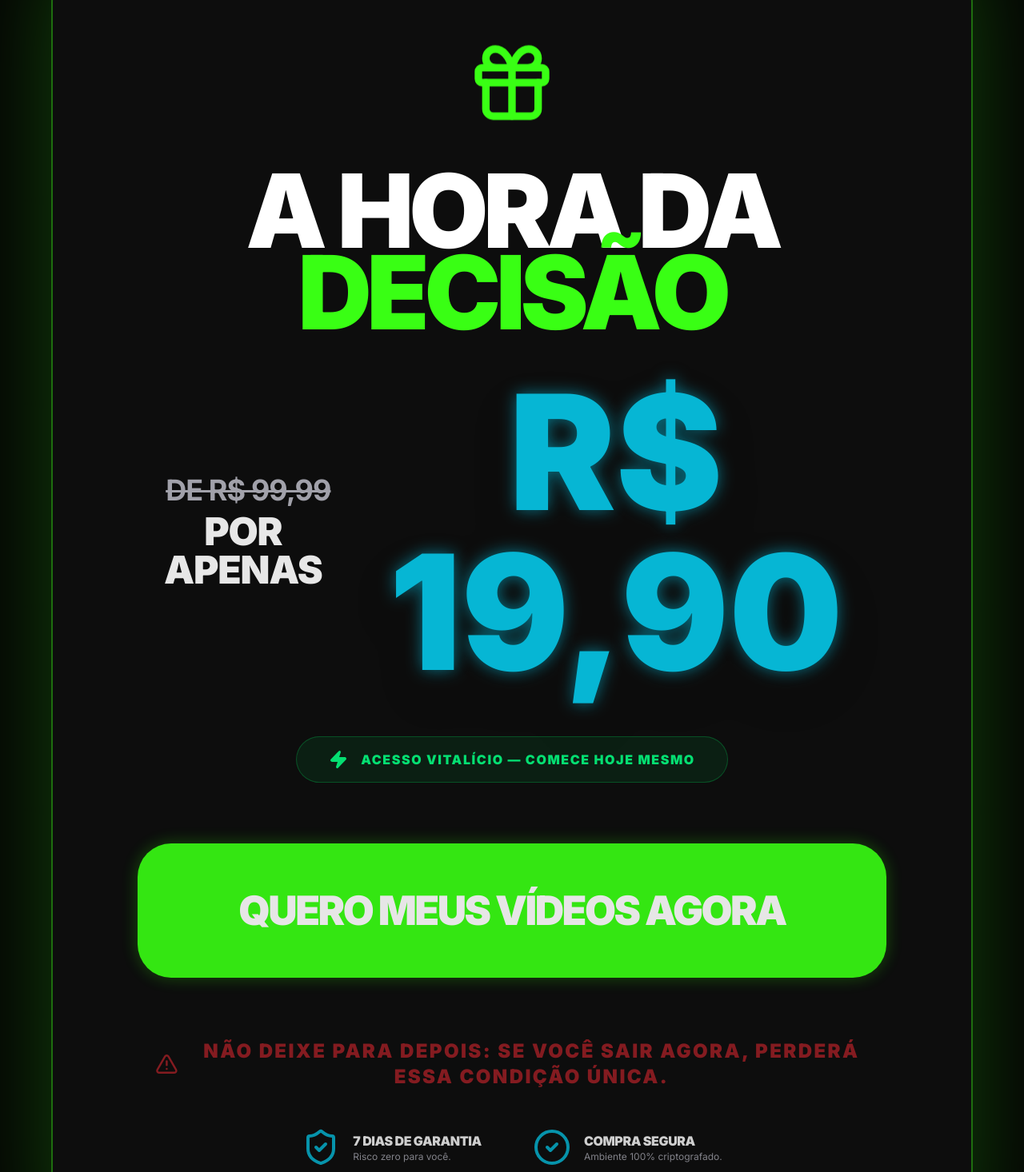
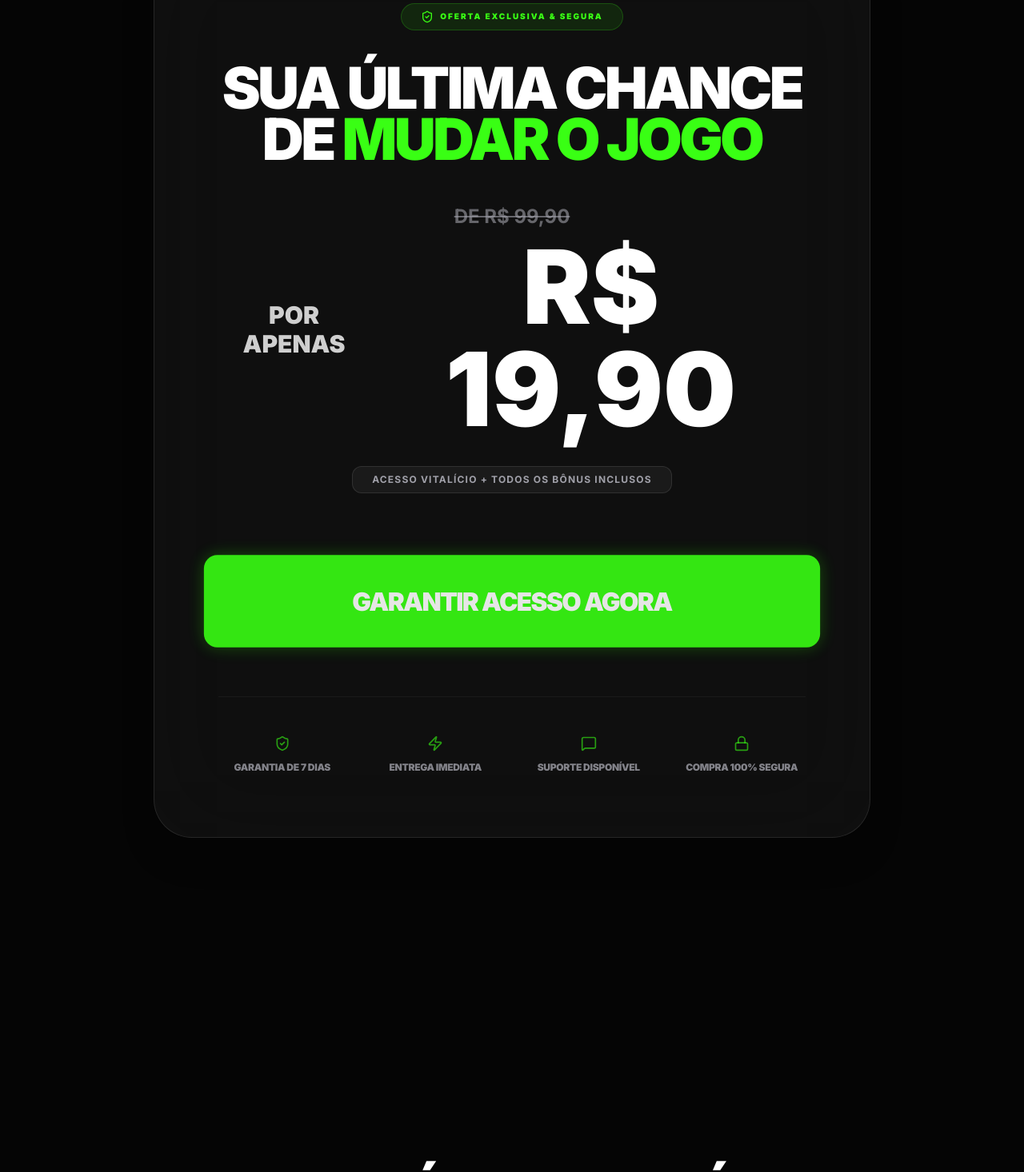
Before and after one commit to mikaelryan277-cmyk/pack-de-cortes, a React (Vite) app: page / in a window 1280 px wide. Shown: the part 7980-9446 px from the top of the page at 80% size. Built offline with nearby package versions, Linux system fonts and the light colour scheme.

Commit message:
feat: Add new icons and refine final offer section
Introduces `Lock` and `MessageSquare` icons from `lucide-react`.
Adjusts styling for the final offer section, including background blur, size, shape, and shadow.
Improves animations for the final offer section with `y: 40` to `y: 0` transition.

```diff
--- a/src/App.tsx
+++ b/src/App.tsx
@@ -23,7 +23,9 @@ import {
   Layers,
   ChevronLeft,
   ChevronRight,
-  AlertTriangle
+  AlertTriangle,
+  Lock,
+  MessageSquare
 } from 'lucide-react';
 
 /// --- Components ---
@@ -431,65 +433,62 @@ const MainLandingPage = () => {
 
       {/* --- Final Offer --- */}
       <section className="py-40 md:py-64 px-6 relative overflow-hidden">
-        <div className="absolute top-1/2 left-1/2 -translate-x-1/2 -translate-y-1/2 w-full h-full -z-10 opacity-25 blur-[200px]">
-          <div className="absolute top-1/2 left-1/2 -translate-x-1/2 -translate-y-1/2 w-[1000px] h-[1000px] bg-accent/40 rounded-full" />
+        <div className="absolute top-1/2 left-1/2 -translate-x-1/2 -translate-y-1/2 w-full h-full -z-10 opacity-10 blur-[180px]">
+          <div className="absolute top-1/2 left-1/2 -translate-x-1/2 -translate-y-1/2 w-[1200px] h-[1200px] bg-accent rounded-full" />
         </div>
 
-        <div className="max-w-6xl mx-auto">
+        <div className="max-w-4xl mx-auto">
           <motion.div
-            initial={{ opacity: 0, scale: 0.95 }}
-            whileInView={{ opacity: 1, scale: 1 }}
+            initial={{ opacity: 0, y: 40 }}
+            whileInView={{ opacity: 1, y: 0 }}
             viewport={{ once: true }}
-            className="bg-surface/70 backdrop-blur-3xl p-12 md:p-32 rounded-[80px] border-2 border-accent/40 shadow-[0_0_120px_rgba(57,255,20,0.25)] text-center relative"
+            className="bg-surface/80 backdrop-blur-3xl p-10 md:p-20 rounded-[48px] border border-white/10 shadow-2xl text-center relative"
           >
-            <div className="absolute -top-6 left-1/2 -translate-x-1/2 flex flex-wrap justify-center gap-6 w-full px-6">
-              <div className="bg-accent text-white px-10 py-3 rounded-full text-xs font-black uppercase tracking-[0.2em] shadow-neon-accent">OFERTA LIMITADA</div>
-              <div className="bg-cyan text-white px-10 py-3 rounded-full text-xs font-black uppercase tracking-[0.2em] shadow-neon-cyan">ACESSO IMEDIATO</div>
-            </div>
-
-            <Gift className="w-28 h-28 text-accent mx-auto mb-12 animate-float" />
-            <h2 className="text-5xl md:text-9xl font-sans font-black mb-12 tracking-tighter uppercase leading-[0.8] transition-all">A HORA DA <span className="text-accent">DECISÃO</span></h2>
-
-            <div className="flex flex-col items-center mb-20">
-              <div className="flex flex-col md:flex-row items-center gap-6 md:gap-10">
-                <div className="flex flex-col items-center md:items-end">
-                  <span className="text-text-dim line-through text-2xl md:text-4xl mb-2 font-bold tracking-tight">DE R$ 99,99</span>
-                  <span className="text-3xl md:text-5xl font-black uppercase tracking-tight text-white/90">POR APENAS</span>
-                </div>
-                <span className="text-9xl md:text-[200px] font-sans font-black text-cyan text-glow-cyan leading-none drop-shadow-2xl">R$ 19,90</span>
-              </div>
-              <div className="mt-14 flex items-center gap-4 text-green-400 font-black uppercase tracking-widest bg-green-500/10 px-10 py-4 rounded-full border border-green-500/30 text-sm md:text-base">
-                <Zap className="w-6 h-6 fill-current" />
-                ACESSO VITALÍCIO — COMECE HOJE MESMO
+            <div className="flex justify-center mb-10">
+              <div className="bg-accent/10 px-6 py-2 rounded-full border border-accent/20 flex items-center gap-2">
+                <ShieldCheck className="w-4 h-4 text-accent" />
+                <span className="text-accent text-[10px] font-black uppercase tracking-[0.2em]">Oferta Exclusiva & Segura</span>
               </div>
             </div>
 
-            <Button href={checkoutLink} className="text-3xl md:text-5xl px-20 py-10 md:py-14 w-full shadow-[0_0_80px_rgba(57,255,20,0.4)] rounded-[40px]">
-              QUERO MEUS VÍDEOS AGORA
+            <h2 className="text-4xl md:text-7xl font-sans font-black mb-12 tracking-tighter uppercase leading-[0.9]">
+              SUA ÚLTIMA CHANCE DE <span className="text-accent">MUDAR O JOGO</span>
+            </h2>
+
+            <div className="mb-20">
+              <div className="flex flex-col items-center gap-2 mb-8">
+                <span className="text-text-dim/60 line-through text-xl md:text-2xl font-bold">DE R$ 99,90</span>
+                <div className="flex flex-col md:flex-row items-center md:items-baseline gap-2">
+                  <span className="text-2xl md:text-3xl font-black text-white/80">POR APENAS</span>
+                  <span className="text-7xl md:text-9xl font-sans font-black text-white leading-none">R$ 19,90</span>
+                </div>
+              </div>
+              <div className="inline-flex items-center gap-2 px-6 py-2 bg-white/5 rounded-xl border border-white/10 text-[10px] md:text-xs font-bold text-text-dim uppercase tracking-widest">
+                Acesso Vitalício + Todos os Bônus Inclusos
+              </div>
+            </div>
+
+            <Button
+              href={checkoutLink}
+              className="text-2xl md:text-3xl px-16 py-8 md:py-10 w-full rounded-2xl shadow-none animate-none hover:shadow-[0_0_40px_rgba(57,255,20,0.2)] transition-all bg-accent hover:bg-accent/90"
+            >
+              GARANTIR ACESSO AGORA
             </Button>
 
-            <div className="mt-20 flex flex-col items-center gap-12">
-              <div className="flex items-center gap-5 text-red-500 font-black uppercase tracking-widest animate-pulse text-base md:text-2xl">
-                <AlertTriangle className="w-8 h-8 md:w-10 md:h-10" />
-                NÃO DEIXE PARA DEPOIS: Se você sair agora, perderá essa condição única.
-              </div>
-
-              <div className="flex flex-wrap justify-center gap-10 md:gap-16 opacity-80">
-                <div className="flex items-center gap-4">
-                  <ShieldCheck className="w-12 h-12 text-cyan" />
-                  <div className="text-left">
-                    <div className="font-black text-sm md:text-base uppercase tracking-tight">7 DIAS DE GARANTIA</div>
-                    <div className="text-xs text-text-dim">Risco zero para você.</div>
-                  </div>
+            <div className="mt-16 pt-12 border-t border-white/5 grid grid-cols-2 md:grid-cols-4 gap-8 text-center">
+              {[
+                { icon: <ShieldCheck className="w-5 h-5" />, text: "Garantia de 7 dias" },
+                { icon: <Zap className="w-5 h-5" />, text: "Entrega imediata" },
+                { icon: <MessageSquare className="w-5 h-5" />, text: "Suporte disponível" },
+                { icon: <Lock className="w-5 h-5" />, text: "Compra 100% segura" }
+              ].map((item, i) => (
+                <div key={i} className="flex flex-col items-center gap-3">
+                  <div className="text-accent/60">{item.icon}</div>
+                  <span className="text-[10px] md:text-xs font-black text-text-dim/80 uppercase tracking-tight leading-tight">
+                    {item.text}
+                  </span>
                 </div>
-                <div className="flex items-center gap-4">
-                  <CheckCircle2 className="w-12 h-12 text-cyan" />
-                  <div className="text-left">
-                    <div className="font-black text-sm md:text-base uppercase tracking-tight">COMPRA SEGURA</div>
-                    <div className="text-xs text-text-dim">Ambiente 100% criptografado.</div>
-                  </div>
-                </div>
-              </div>
+              ))}
             </div>
           </motion.div>
         </div>
```
